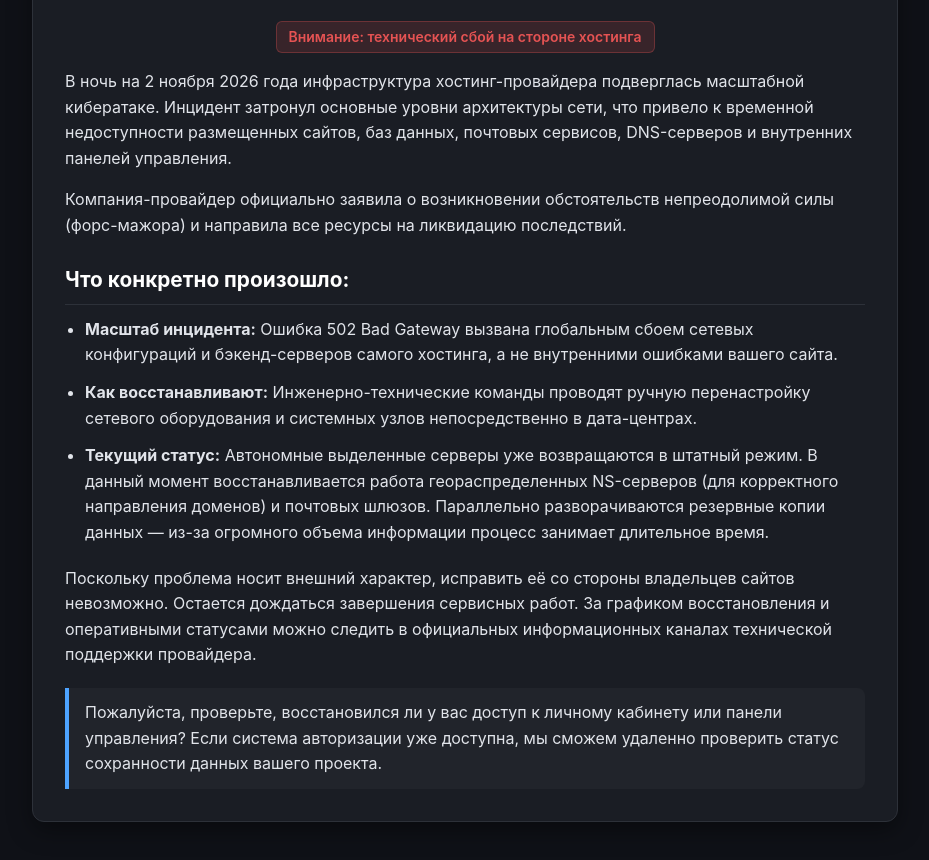
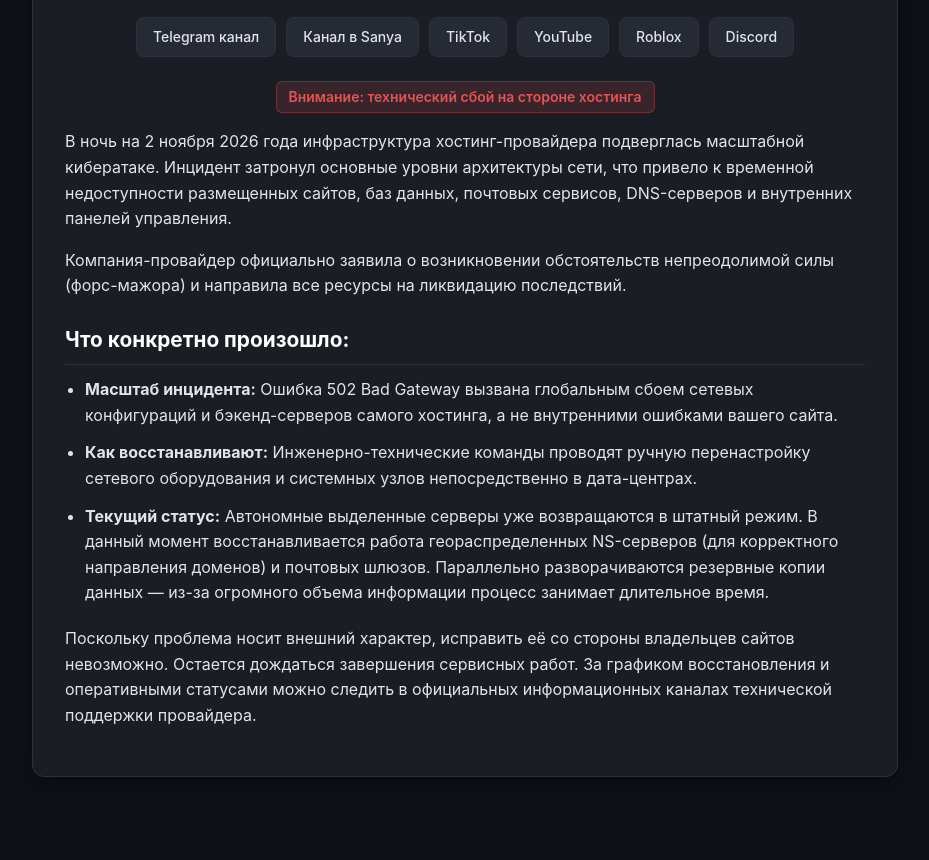
Before and after one commit to amurkotgames/AmurKot, a plain HTML site: page index.html in a window 1280 px wide. Shown: the part 164-1024 px from the top of the page, without its empty margins (175-1104 px from the left). After the commit the page ends 981 px from the top, so only its background shows below. Drawn offline with Linux system fonts and the light colour scheme.

Commit message:
Update index.html

```diff
--- a/index.html
+++ b/index.html
@@ -12,6 +12,8 @@
             --text-muted: #9aa0a6;
             --accent-color: #e55353;
             --link-color: #4da3ff;
+            --btn-bg: #262a34;
+            --btn-hover: #323744;
             --border-color: #2d3139;
         }
 
@@ -40,13 +42,44 @@
 
         .header {
             text-align: center;
-            margin-bottom: 24px;
+            margin-bottom: 20px;
         }
 
         .header img {
             max-width: 100%;
             height: auto;
             max-height: 80px;
+        }
+
+        /* Блок с кнопками */
+        .social-buttons {
+            display: flex;
+            flex-wrap: wrap;
+            gap: 10px;
+            justify-content: center;
+            margin-bottom: 24px;
+        }
+
+        .btn {
+            display: inline-flex;
+            align-items: center;
+            justify-content: center;
+            background-color: var(--btn-bg);
+            color: var(--text-color);
+            padding: 8px 16px;
+            border-radius: 8px;
+            font-size: 14px;
+            font-weight: 500;
+            text-decoration: none;
+            border: 1px solid var(--border-color);
+            transition: background-color 0.2s ease, border-color 0.2s ease, transform 0.1s ease;
+        }
+
+        .btn:hover {
+            background-color: var(--btn-hover);
+            border-color: var(--link-color);
+            text-decoration: none;
+            transform: translateY(-1px);
         }
 
         .alert-badge {
@@ -92,14 +125,6 @@
         a:hover {
             text-decoration: underline;
         }
-
-        .highlight-box {
-            background-color: rgba(255, 255, 255, 0.03);
-            border-left: 4px solid var(--link-color);
-            padding: 12px 16px;
-            margin-top: 20px;
-            border-radius: 0 8px 8px 0;
-        }
     </style>
 </head>
 <body>
@@ -107,6 +132,16 @@
     <div class="container">
         <div class="header">
             <img src="https://allwebs.ru/images/2026/06/14/089a69dbe189c159910566e67e04faf0.png" alt="Сбой инфраструктуры" border="0">
+        </div>
+
+        <!-- Кнопки под логотипом -->
+        <div class="social-buttons">
+            <a href="https://t.me/AmurK0T" target="_blank" class="btn">Telegram канал</a>
+            <a href="https://amurkot.pw/Sanya?join=2" target="_blank" class="btn">Канал в Sanya</a>
+            <a href="https://tiktok.com/@amurkot.developer" target="_blank" class="btn">TikTok</a>
+            <a href="https://www.youtube.com/@AmurKot_Developer" target="_blank" class="btn">YouTube</a>
+            <a href="https://www.roblox.com/share/g/369663837" target="_blank" class="btn">Roblox</a>
+            <a href="https://discord.gg/CWPv272xvg" target="_blank" class="btn">Discord</a>
         </div>
 
         <div style="text-align: center;">
@@ -132,10 +167,6 @@
         </ul>
 
         <p>Поскольку проблема носит внешний характер, исправить её со стороны владельцев сайтов невозможно. Остается дождаться завершения сервисных работ. За графиком восстановления и оперативными статусами можно следить в официальных информационных каналах технической поддержки провайдера.</p>
-
-        <div class="highlight-box">
-            <p style="margin: 0;">Пожалуйста, проверьте, восстановился ли у вас доступ к личному кабинету или панели управления? Если система авторизации уже доступна, мы сможем удаленно проверить статус сохранности данных вашего проекта.</p>
-        </div>
     </div>
 
 </body>
```
